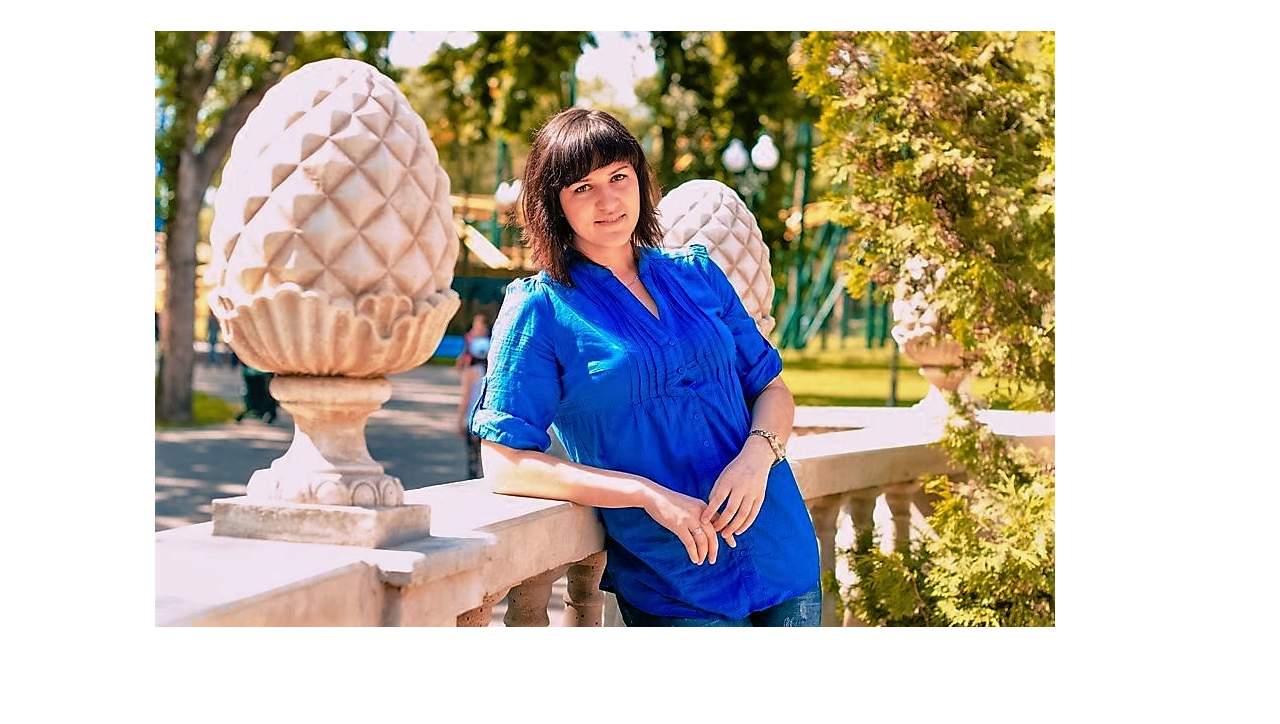
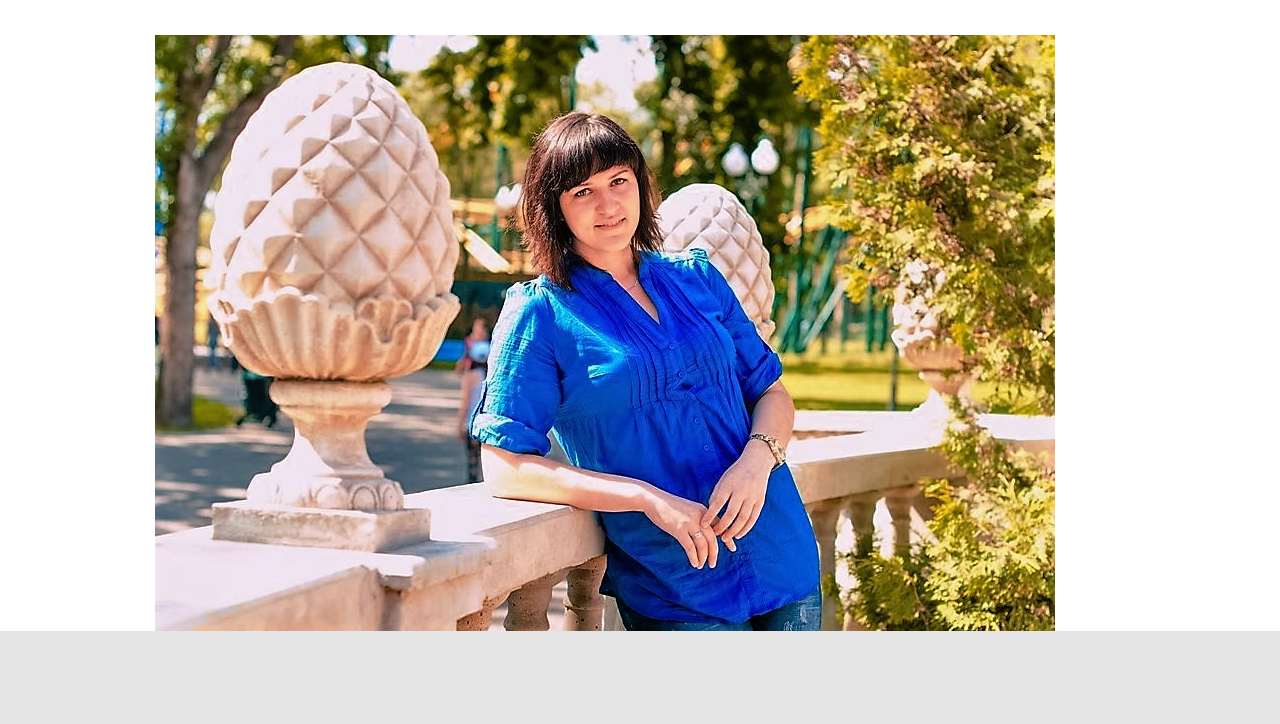
Before and after one commit to Vetokh-Marina/Beetroot-Academy-landing_page, a plain HTML site: page index.htm in a window 1280 px wide. Shown: the part 160-884 px from the top of the page. Drawn offline with Linux system fonts and the light colour scheme.

Commit message:
fix path

```diff
--- a/css/style.css
+++ b/css/style.css
@@ -1,5 +1,5 @@
-@import url('./_normalize.css');
-@import url('./_vars.css');
+@import url('./normalize.css');
+@import url('./vars.css');
 
 html,
 body {
```
